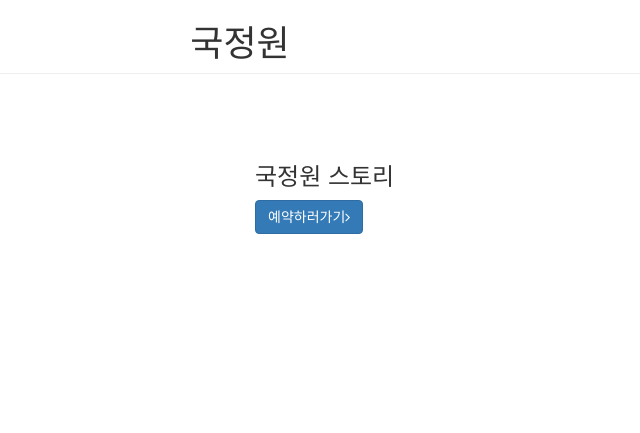
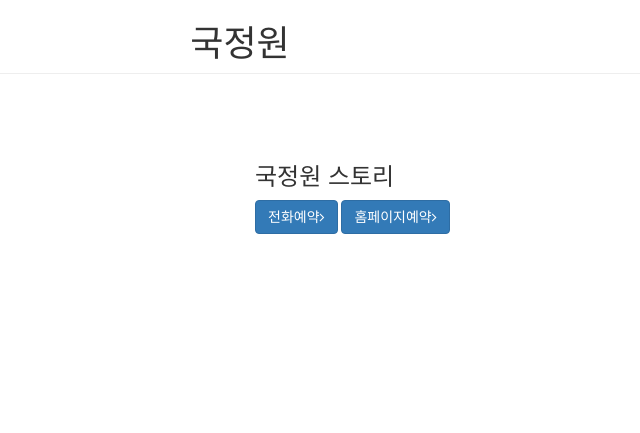
Before and after one commit to HuiwonKo/Sherlock, a Django app: page /cafe/1/ in a window 1280 px wide. Shown: the part 166-599 px from the top of the page, without its empty margins (400-1040 px from the left). Run offline with Django 3.2, Linux system fonts and the light colour scheme; a user stored in the database is signed in; data comes from the database, SQL or seed files in the repository; data that the repository does not hold is empty; some libraries are stand-ins or nearby versions.

Commit message:
룸 디테일에 예약하러가기 수정

```diff
--- a/Sherlock/cafe/templates/cafe/room_detail.html
+++ b/Sherlock/cafe/templates/cafe/room_detail.html
@@ -25,7 +25,8 @@
                 <p>
                     {{ room.story }}
                 </p>
-                <a class="btn btn-primary" href="http://{{room.cafe.url}}" target = "_blank">예약하러가기<i class="fa fa-angle-right"></i></a>
+                <a class="btn btn-primary" href="tel:{{ room.cafe.phone }}" target = "_blank">전화예약<i class="fa fa-angle-right"></i></a>
+                <a class="btn btn-primary" href="http://{{ room.cafe.url }}" target = "_blank">홈페이지예약<i class="fa fa-angle-right"></i></a>
                 <p></p>
             </div>
 
```
